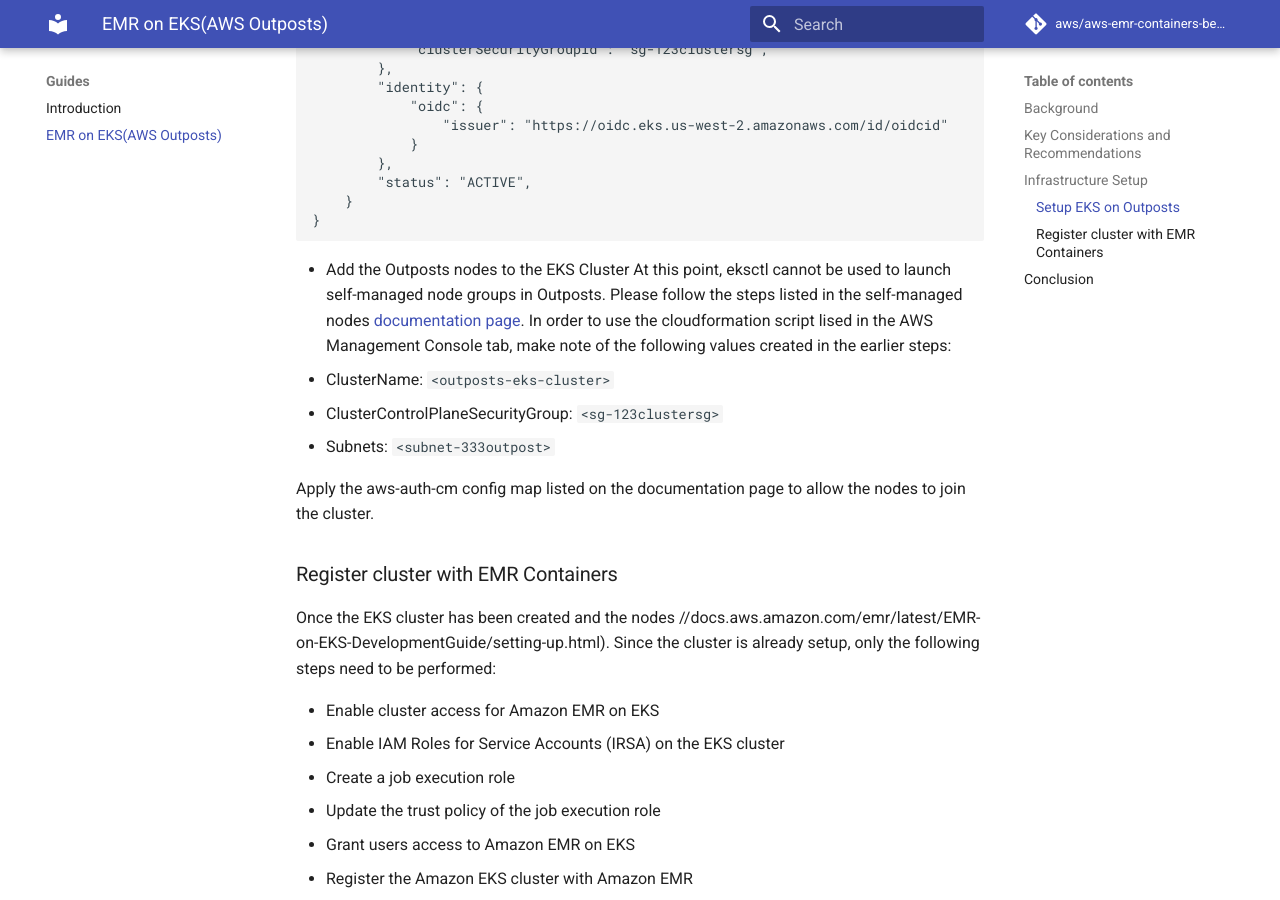
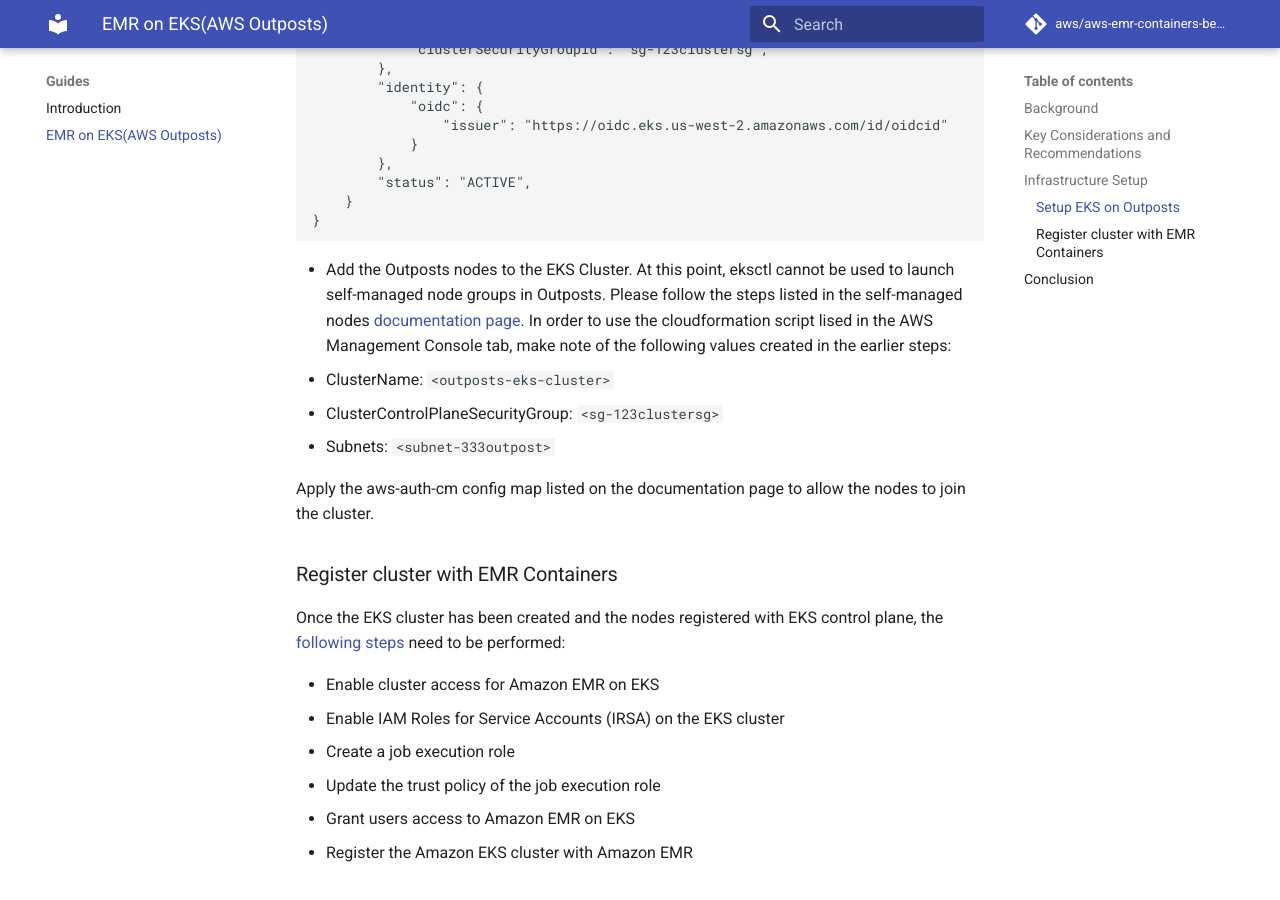
Before and after one commit to aws/aws-emr-containers-best-practices, an MkDocs documentation site: the page built from content/outposts/emr-containers-on-outposts.md, in a window 1280 px wide and 900 px high, scrolled down 3062 px. Built offline with MkDocs 1.6.1 and Material for MkDocs 9.7.7, drawn with Linux system fonts in a browser that asks for light colours; comment, search, counter and statistics services are not loaded.

Commit message:
spell check

````diff
--- a/content/outposts/emr-containers-on-outposts.md
+++ b/content/outposts/emr-containers-on-outposts.md
@@ -131,7 +131,7 @@
     }
 }
 ```
-* Add the Outposts nodes to the EKS Cluster
+* Add the Outposts nodes to the EKS Cluster.
 At this point, eksctl cannot be used to launch self-managed node groups in Outposts. Please follow the steps listed in the self-managed nodes [documentation page](https://docs.aws.amazon.com/eks/latest/userguide/launch-workers.html#aws-management-console). In order to use the cloudformation script lised in the AWS Management Console tab, make note of the following values created in the earlier steps:
 * ClusterName: ```<outposts-eks-cluster>```
 * ClusterControlPlaneSecurityGroup: ```<sg-123clustersg>```
@@ -140,7 +140,7 @@
 Apply the aws-auth-cm config map listed on the documentation page to allow the nodes to join the cluster.
 
 ### Register cluster with EMR Containers
-Once the EKS cluster has been created and the nodes //docs.aws.amazon.com/emr/latest/EMR-on-EKS-DevelopmentGuide/setting-up.html). Since the cluster is already setup, only the following steps need to be performed:
+Once the EKS cluster has been created and the nodes registered with EKS control plane, the [following steps](https://docs.aws.amazon.com/emr/latest/EMR-on-EKS-DevelopmentGuide/getting-started.html) need to be performed:
 
 * Enable cluster access for Amazon EMR on EKS
 * Enable IAM Roles for Service Accounts (IRSA) on the EKS cluster
````
